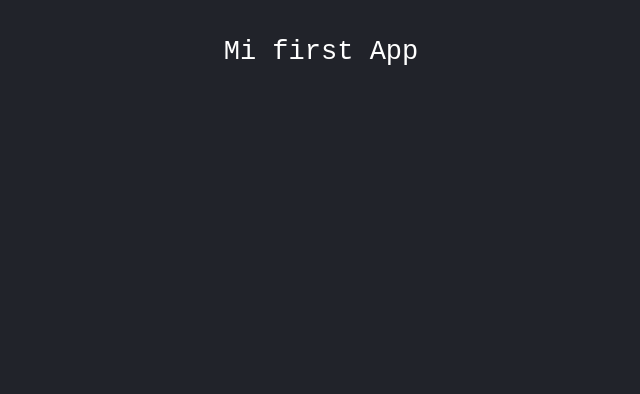
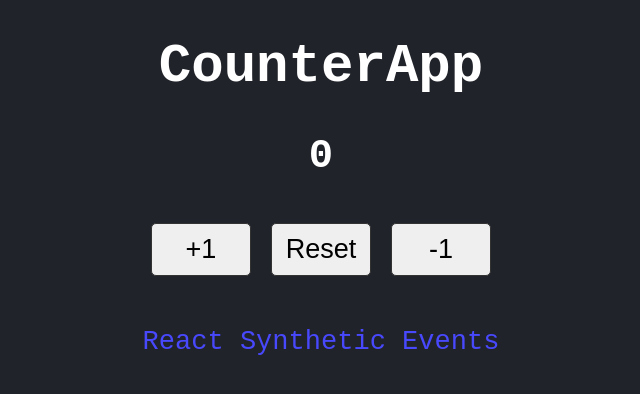
Before and after one commit to jorgearguellles/counter-app, a React (Create React App) app: page / in a window 1280 px wide. Shown: the top 394 px of the page, without its empty margins (319-959 px from the left). Built offline with nearby package versions, Linux system fonts and the light colour scheme.

Commit message:
add/ useSatate, add,substrac & reset buttons

```diff
--- a/src/App.js
+++ b/src/App.js
@@ -1,12 +1,12 @@
 import React from "react";
 import PropTypes  from "prop-types";
 
-const App = ({sayHi}) => {
+const App = ({sayHi, subtitle}) => {
 
   return (
     <>
       <h1>{ sayHi }</h1>
-      <p>Mi first App</p>
+      <p>{subtitle}</p>
     </>
   )
 };
@@ -15,4 +15,9 @@ App.propTypes = {
   sayHi: PropTypes.string.isRequired
 };
 
+App.defaultProps = {
+  sayHi: "Title here",
+  subtitle: 'Subtitle here'
+}
+
 export {App};
--- /dev/null
+++ b/src/CounterApp.js
@@ -0,0 +1,39 @@
+import {useState} from 'react';
+import PropTypes  from "prop-types";
+
+const CounterApp = ({value}) => {
+  const [counter, setCounter] = useState(0)
+
+  const add = () => {
+    setCounter(counter + 1)
+  };
+
+  const subtract = () => {
+    setCounter(counter - 1)
+  };
+
+  const reset = () => {
+    setCounter(value)
+  };
+
+  return(
+    <>
+      <h1>CounterApp</h1>
+      <h2>{counter}</h2>
+      <button onClick={add}>+1</button>
+      <button onClick={reset}>Reset</button>
+      <button onClick={subtract}>-1</button>
+      <a href="https://reactjs.org/docs/events.html" target="_blank" rel="noreferrer"> React Synthetic Events</a>
+    </>
+  )
+};
+
+CounterApp.propTypes = {
+  value: PropTypes.number
+};
+
+CounterApp.defaultProps = {
+  value: 10
+}
+
+export {CounterApp};
--- a/src/index.css
+++ b/src/index.css
@@ -8,3 +8,18 @@ html, body{
   margin: 0;
   text-align: center;
 }
+
+button{
+  width: 100px;
+  padding: 10px;
+  font-size: 1.3rem;
+  margin: 10px;
+  border-radius: 5px;
+  border: 1px solid #333;
+}
+a{
+  color: rgb(72, 72, 252);
+  text-decoration: none;
+  display: block;
+  margin: 40px;
+}
--- a/src/index.js
+++ b/src/index.js
@@ -1,8 +1,7 @@
 import React from "react";
 import ReactDom from "react-dom";
-import {App} from "./App.js";
 import './index.css';
+import { CounterApp } from "./CounterApp";
 
 const root = document.querySelector("#root");
-
-ReactDom.render(<App />,root);
+ReactDom.render(<CounterApp value={10}/>,root);
```
